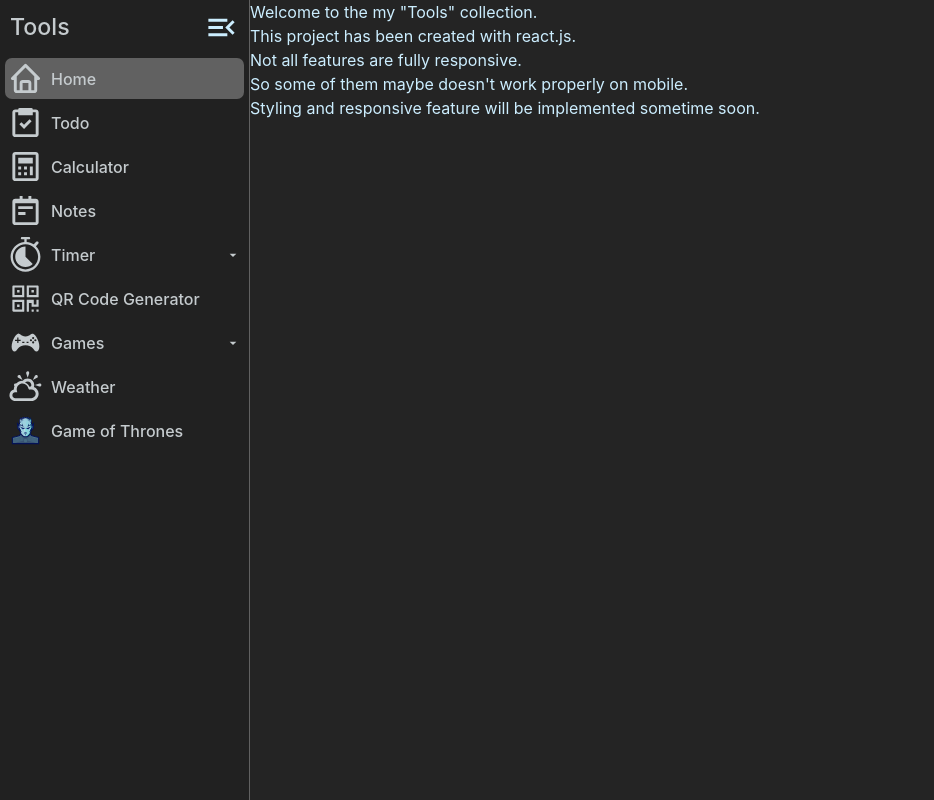
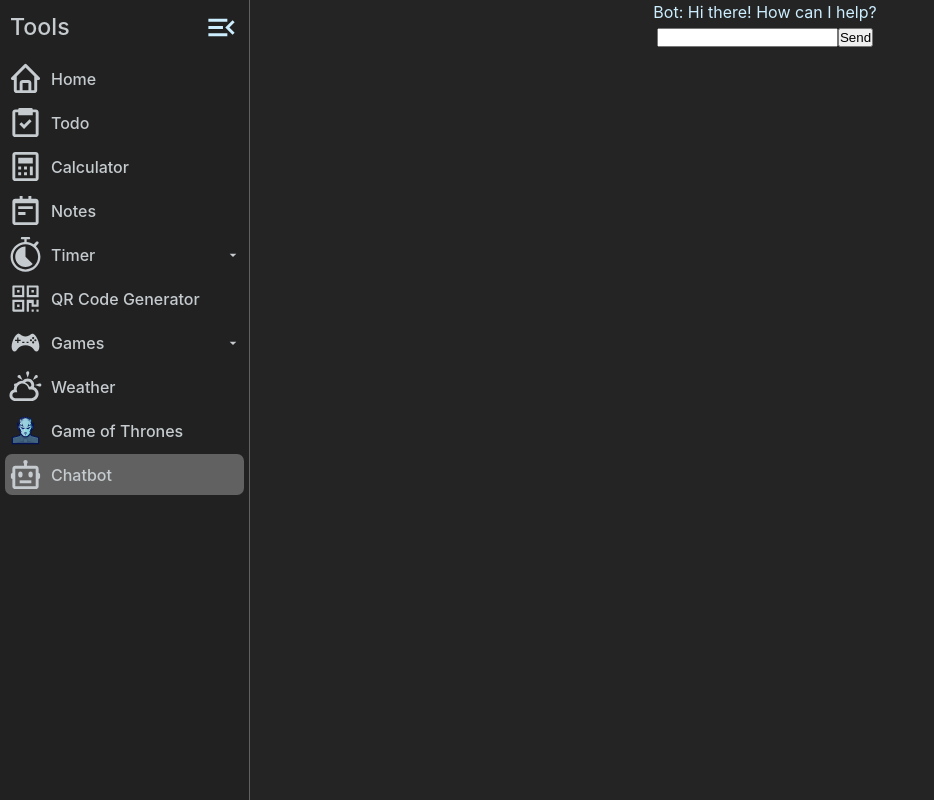
Before and after one commit to rerlache/react-tools, a React (Vite) app: page /chatbot in a window 1280 px wide. Before the commit this address led to /. Shown: the whole page, without its empty margins (0-934 px from the left). Built offline with nearby package versions, Linux system fonts and the light colour scheme.

Commit message:
added openai chatbot

```diff
--- a/package.json
+++ b/package.json
@@ -11,6 +11,7 @@
   "dependencies": {
     "axios": "^1.3.6",
     "dayjs": "^1.11.7",
+    "openai": "^3.2.1",
     "react": "^18.2.0",
     "react-countdown-circle-timer": "^3.2.1",
     "react-dom": "^18.2.0",
--- a/src/App.jsx
+++ b/src/App.jsx
@@ -18,6 +18,7 @@ import BlackJack from "./features/games/blackjack/BlackJack";
 import GameOfThrones from "./features/got/GameOfThrones";
 import Home from "./components/Home";
 import Game2048 from "./features/games/2048/2048";
+import Chatbot from "./features/chatbot/Chatbot";
 
 function App() {
   const [isSidebarOpen, setIsSidebarOpen] = useState(false);
@@ -37,13 +38,14 @@ function App() {
           }`}
         >
           <Routes>
-            <Route exact path={"/"} element={<Home />} />
+            <Route index element={<Home />} />
             <Route path={"/todo"} element={<Todo />} />
             <Route path={"/calculator"} element={<Calculator />} />
             <Route path={"/notes"} element={<Notes />} />
             <Route path={"/weather"} element={<Weather />} />
             <Route path={"/qrcode"} element={<QRCode />} />
             <Route path={"/got"} element={<GameOfThrones />} />
+            <Route path={"/chatbot"} element={<Chatbot />} />
             <Route path={"/games/2048"} element={<Game2048 />} />
             <Route path={"/timer"} element="select timer" />
             <Route
--- a/src/components/sidebarData.jsx
+++ b/src/components/sidebarData.jsx
@@ -88,4 +88,10 @@ export const SidebarData = [
     icon: <GotIcon />,
     link: "/got",
   },
+  {
+    id: 9,
+    title: "Chatbot",
+    icon: <BiIcons.BiBot className="menu-item-icon" />,
+    link: "/chatbot",
+  },
 ];
--- /dev/null
+++ b/src/features/chatbot/Chatbot.jsx
@@ -0,0 +1,100 @@
+import React, { useState } from "react";
+
+export default function Chatbot() {
+  const [conversation, setConversation] = useState([
+    { role: "system", content: "Hi there! How can I help?" },
+  ]);
+  const [message, setMessage] = useState("");
+
+  const handleSubmit = async (e) => {
+    e.preventDefault();
+    const newMessage = { role: "user", content: message };
+    setConversation([...conversation, newMessage]);
+
+    fetchData();
+
+    setMessage("");
+    /*const { data } = await axios.post(
+      "https://api.openai.com/v1/engines/text-davinci-003/completions",
+      {
+        "prompt": message,
+        "max_tokens": 150,
+        "temperature": 0.5,
+        "stop": "###"
+      },
+      {
+        headers: {
+          "Content-Type": 'application/json',
+          "Authorization": `Bearer ${API_KEY}`,
+        },
+      }
+    );*/
+  };
+
+  async function fetchData() {
+    const requestOptions = {
+      method: "POST",
+      headers: {
+        "Content-Type": "application/json",
+        Authorization: `Bearer ${import.meta.env.VITE_OPENAI_MARVBOT}`,
+      },
+      body: JSON.stringify({
+        //model: 'gpt-3.5-turbo-0301',
+        prompt: message,
+       // messages: conversation,
+        temperature: 0.9,
+        max_tokens: 90,
+        top_p: 1,
+        frequency_penalty: 0.5,
+        presence_penalty: 0.6,
+      }),
+    };
+    const fetchResponse = await fetch(
+        "https://api.openai.com/v1/engines/text-davinci-003/completions",
+        requestOptions
+      )
+      .then((response) => response.json())
+/*
+    const configuration = new Configuration({
+      apiKey: import.meta.env.VITE_OPENAI_MARVBOT,
+    });
+    const openai = new OpenAIApi(configuration);
+    const openAiResponse = await openai.createCompletion({
+      model: "text-davinci-003",
+      prompt: message,
+      temperature: 0.5,
+      max_tokens: 60,
+      top_p: 0.3,
+      frequency_penalty: 0.5,
+      presence_penalty: 0,
+    });*/
+    const response = fetchResponse.choices[0].text.trim();
+    const newResponse = { role: "system", content: response };
+    setConversation((currentMessages) => [...currentMessages, newResponse]);
+  }
+  return (
+    <div style={{display: 'flex', flexDirection:'column', justifyContent:"center", alignItems: "center", margin: '0 auto'}}>
+      <div className="chatbot">
+        {conversation.map((message, i) => (
+          <div key={i}>
+            <div
+              className={`message ${
+                message.role === "user" ? "user" : "marv"
+              }`}
+            >
+              {message.role === "system" ? 'Bot' : 'User'}: {message.content}
+            </div>
+          </div>
+        ))}
+      </div>
+      <form onSubmit={handleSubmit}>
+        <input
+          type="text"
+          value={message}
+          onChange={(e) => setMessage(e.target.value)}
+        />
+        <button type="submit">Send</button>
+      </form>
+    </div>
+  );
+}
```
Also changed, not shown: 2 other files (tests, documents, lock files or other folders).
